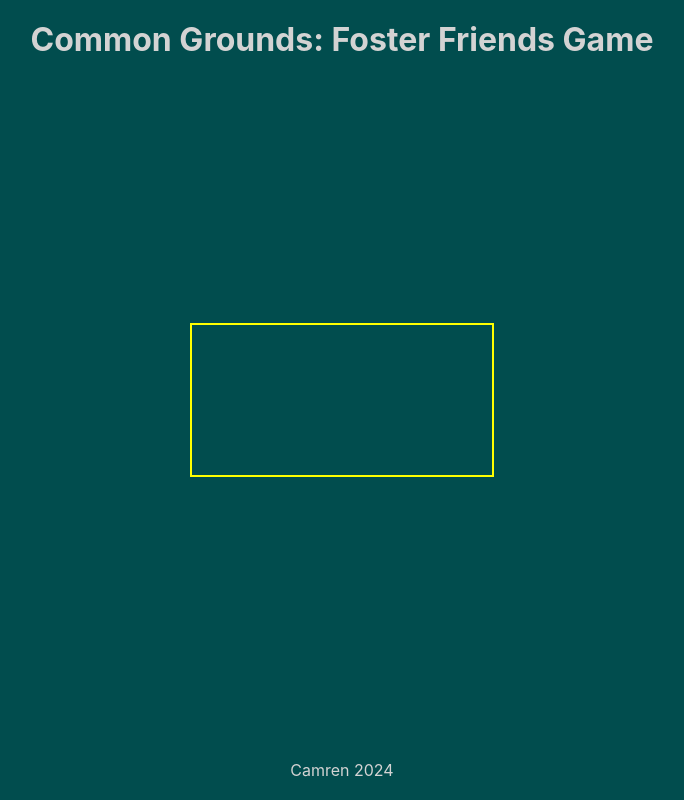
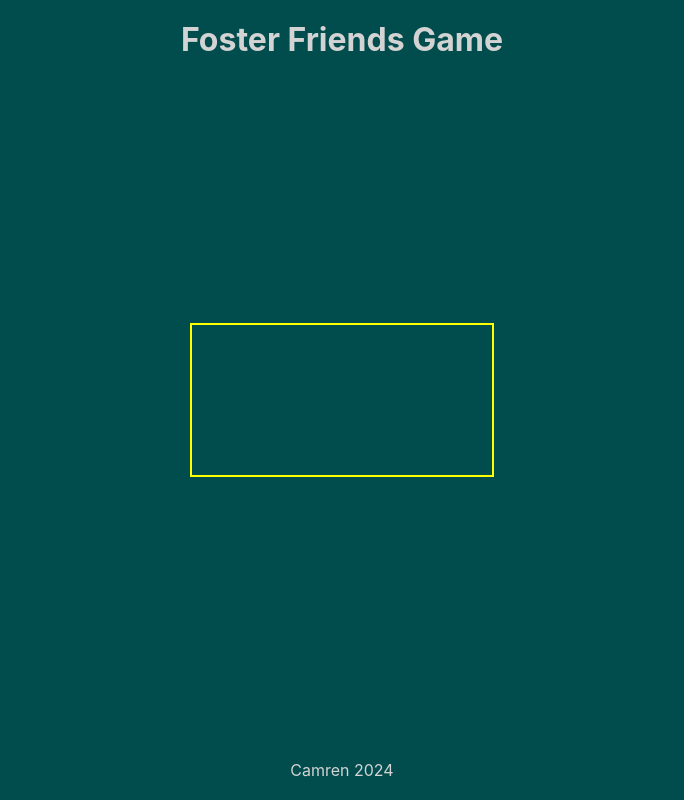
Before and after one commit to CamrenCarter2/FosterFriends, a website built with Vite: page index.html in a window 1280 px wide. Shown: the whole page, without its empty margins (298-982 px from the left). Built offline with nearby package versions, Linux system fonts and the light colour scheme.

Commit message:
Update Name

```diff
--- a/index.html
+++ b/index.html
@@ -7,7 +7,7 @@
     <title>Foster Friends</title>
   </head>
   <body>
-    <header> <h1>Common Grounds: Foster Friends Game</h1></header>
+    <header> <h1>Foster Friends Game</h1></header>
     <main>
       <canvas id="gameCanvas"></canvas>
 
```
